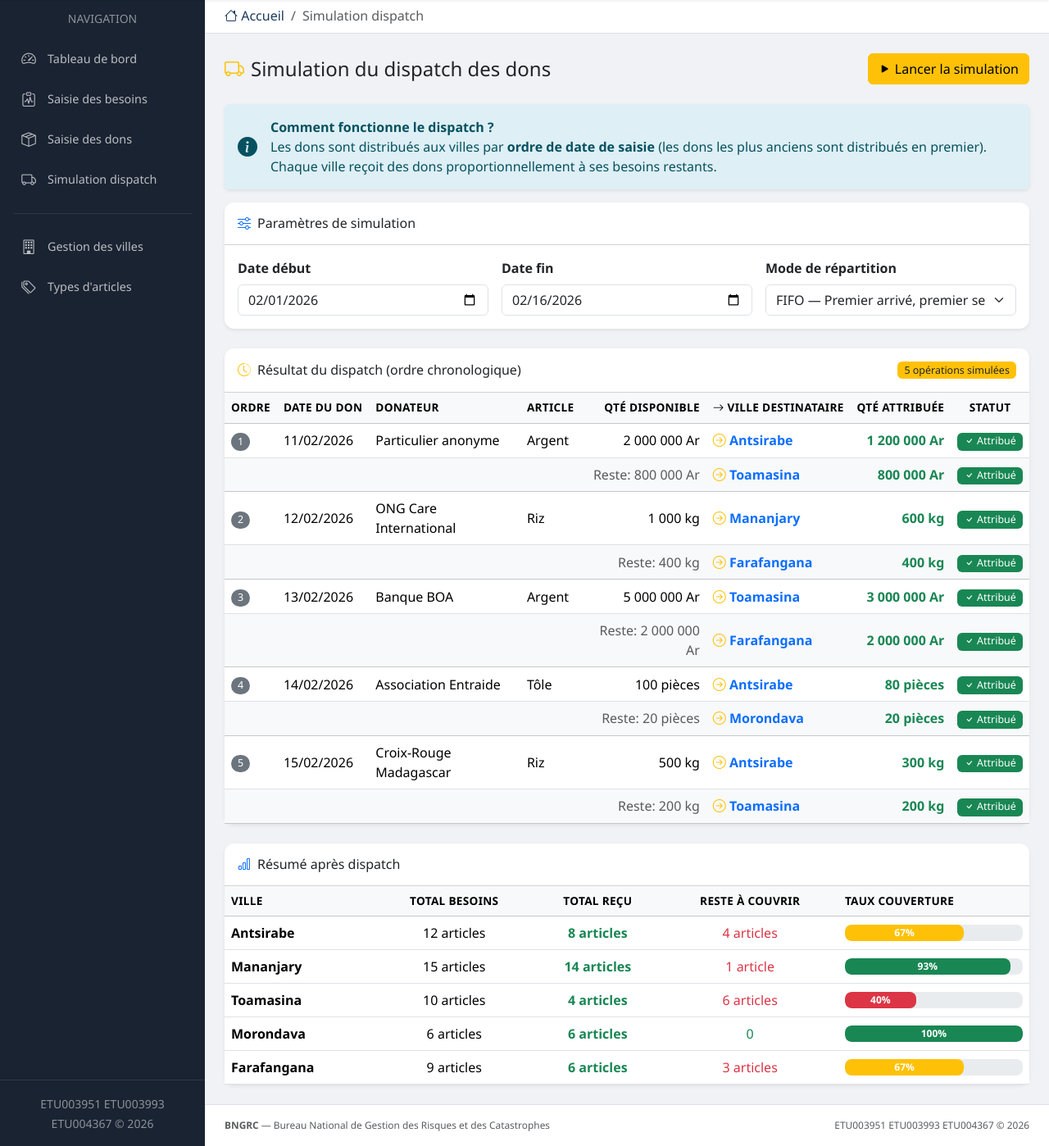
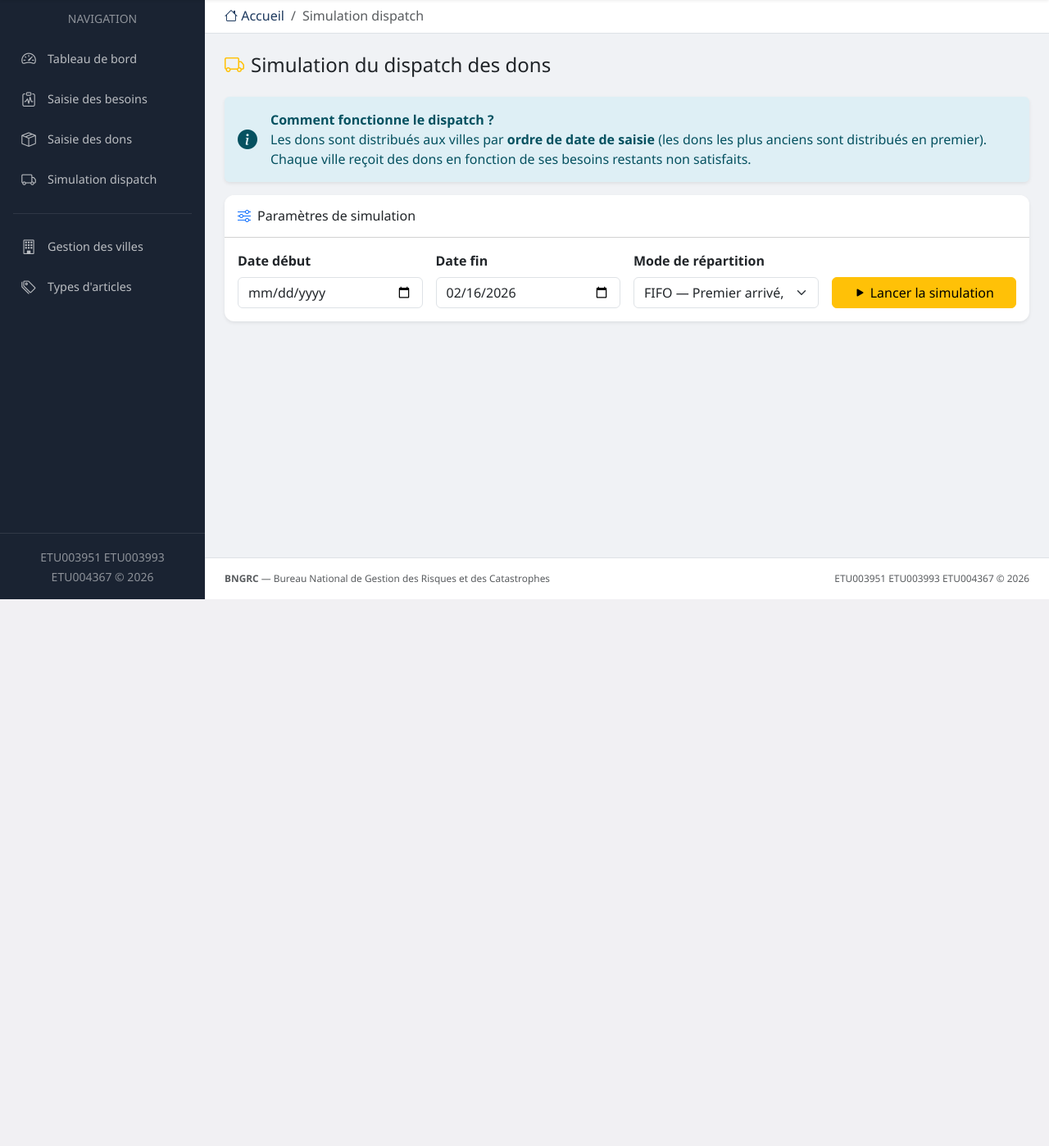
Before and after one commit to Conquerant2135/BNGRC, a PHP site: page /app/views/dispatch.php in a window 1280 px wide. Shown: the part 75-1473 px from the top of the page at 82% size. After the commit the page ends 806 px from the top, so only its background shows below. Run offline with PHP 8.4, Linux system fonts and the light colour scheme; some libraries are stand-ins or nearby versions.

Commit message:
dispatch

```diff
--- a/app/config.php
+++ b/app/config.php
@@ -5,7 +5,7 @@
 define('DB_HOST', '127.0.0.1');
 define('DB_NAME', 'bngrc');
 define('DB_USER', 'root');
-define('DB_PASS', ' ');
+define('DB_PASS', '');
 define('DB_CHARSET' , 'utf8mb4');
 
 $baseUrl = rtrim(str_replace('\\', '/', dirname(path: $_SERVER['SCRIPT_NAME'] ?? '/')), '/');
--- a/app/views/dispatch.php
+++ b/app/views/dispatch.php
@@ -1,16 +1,45 @@
 <?php
+// Helper d'échappement (défini ici car utilisé avant l'inclusion du layout)
+if (!function_exists('e')) {
+    function e($v) { return htmlspecialchars($v ?? '', ENT_QUOTES, 'UTF-8'); }
+}
+
 $pageTitle = 'Simulation du dispatch';
 $breadcrumb = ['Simulation dispatch' => null];
 $baseUrl = BASE_URL;
 
+// Variables passées par le contrôleur
+$resultats = $resultats ?? [];
+$resume    = $resume    ?? [];
+$dateDebut = $dateDebut ?? '';
+$dateFin   = $dateFin   ?? date('Y-m-d');
+$mode      = $mode      ?? 'fifo';
+$lancer    = $lancer    ?? false;
+$nbOps     = $nbOps     ?? 0;
+
+// Messages flash
+$success = $_GET['success'] ?? null;
+$error   = $_GET['error']   ?? null;
+
 ob_start();
 ?>
 
+<?php if ($success): ?>
+  <div class="alert alert-success alert-dismissible fade show" role="alert">
+    <i class="bi bi-check-circle-fill me-2"></i><strong>Dispatch validé avec succès !</strong> Les attributions ont été enregistrées en base de données.
+    <button type="button" class="btn-close" data-bs-dismiss="alert"></button>
+  </div>
+<?php endif; ?>
+
+<?php if ($error): ?>
+  <div class="alert alert-danger alert-dismissible fade show" role="alert">
+    <i class="bi bi-exclamation-triangle-fill me-2"></i><strong>Erreur :</strong> <?= e($error) ?>
+    <button type="button" class="btn-close" data-bs-dismiss="alert"></button>
+  </div>
+<?php endif; ?>
+
 <div class="d-flex justify-content-between align-items-center mb-4">
   <h4 class="mb-0"><i class="bi bi-truck me-2 text-warning"></i>Simulation du dispatch des dons</h4>
-  <button class="btn btn-warning" id="btnLancerDispatch">
-    <i class="bi bi-play-fill"></i> Lancer la simulation
-  </button>
 </div>
 
 <!-- ===== INFO ===== -->
@@ -20,7 +49,7 @@ ob_start();
     <div>
       <strong>Comment fonctionne le dispatch ?</strong><br>
       Les dons sont distribués aux villes par <strong>ordre de date de saisie</strong> (les dons les plus anciens sont distribués en premier).
-      Chaque ville reçoit des dons proportionnellement à ses besoins restants.
+      Chaque ville reçoit des dons en fonction de ses besoins restants non satisfaits.
     </div>
   </div>
 </div>
@@ -31,33 +60,48 @@ ob_start();
     <h6 class="mb-0"><i class="bi bi-sliders me-2 text-primary"></i>Paramètres de simulation</h6>
   </div>
   <div class="card-body">
-    <form class="row g-3 align-items-end">
-      <div class="col-md-4">
+    <form class="row g-3 align-items-end" method="get" action="<?= $baseUrl ?>/dispatch">
+      <div class="col-md-3">
         <label class="form-label fw-semibold">Date début</label>
-        <input type="date" class="form-control" name="date_debut" value="2026-02-01">
+        <input type="date" class="form-control" name="date_debut" value="<?= e($dateDebut) ?>">
       </div>
-      <div class="col-md-4">
+      <div class="col-md-3">
         <label class="form-label fw-semibold">Date fin</label>
-        <input type="date" class="form-control" name="date_fin" value="<?= date('Y-m-d') ?>">
+        <input type="date" class="form-control" name="date_fin" value="<?= e($dateFin) ?>">
       </div>
-      <div class="col-md-4">
+      <div class="col-md-3">
         <label class="form-label fw-semibold">Mode de répartition</label>
         <select class="form-select" name="mode">
-          <option value="fifo">FIFO — Premier arrivé, premier servi</option>
-          <option value="proportionnel">Proportionnel aux besoins</option>
+          <option value="fifo" <?= $mode === 'fifo' ? 'selected' : '' ?>>FIFO — Premier arrivé, premier servi</option>
+          <option value="proportionnel" <?= $mode === 'proportionnel' ? 'selected' : '' ?>>Proportionnel aux besoins</option>
         </select>
+      </div>
+      <div class="col-md-3">
+        <input type="hidden" name="lancer" value="1">
+        <button type="submit" class="btn btn-warning w-100">
+          <i class="bi bi-play-fill"></i> Lancer la simulation
+        </button>
       </div>
     </form>
   </div>
 </div>
 
+<?php if ($lancer): ?>
+
   <!-- ===== RÉSULTAT : Timeline ===== -->
   <div class="card border-0 shadow-sm mb-4">
     <div class="card-header bg-white py-3 d-flex justify-content-between align-items-center">
       <h6 class="mb-0"><i class="bi bi-clock-history me-2 text-warning"></i>Résultat du dispatch (ordre chronologique)</h6>
-    <span class="badge bg-warning text-dark">5 opérations simulées</span>
+      <span class="badge bg-warning text-dark"><?= $nbOps ?> attribution<?= $nbOps > 1 ? 's' : '' ?> simulée<?= $nbOps > 1 ? 's' : '' ?></span>
     </div>
     <div class="card-body p-0">
+      <?php if (empty($resultats)): ?>
+        <div class="text-center py-5 text-muted">
+          <i class="bi bi-inbox fs-1 d-block mb-2"></i>
+          <p class="mb-0">Aucune attribution possible.<br>
+          <small>Vérifiez qu'il existe des dons et des besoins non satisfaits pour les mêmes articles dans la période sélectionnée.</small></p>
+        </div>
+      <?php else: ?>
         <div class="table-responsive">
           <table class="table table-hover mb-0 align-middle">
             <thead class="table-light">
@@ -73,134 +117,61 @@ ob_start();
               </tr>
             </thead>
             <tbody>
+              <?php
+                $ordre       = 0;
+                $currentDon  = null;
+                $resteDon    = 0;
+              ?>
+              <?php foreach ($resultats as $r): ?>
+                <?php
+                  $isNewDon = ($r['id_don'] !== $currentDon);
+                  if ($isNewDon) {
+                      $ordre++;
+                      $currentDon = $r['id_don'];
+                      $resteDon   = $r['reste_don_avant'];
+                  }
+                  $qteAff   = number_format($r['quantite_attribuee'], ($r['quantite_attribuee'] == intval($r['quantite_attribuee'])) ? 0 : 2, ',', ' ');
+                  $unite     = e($r['unite']);
+                  $resteDon -= $r['quantite_attribuee'];
+                ?>
+                <?php if ($isNewDon): ?>
                   <tr>
-            <td><span class="badge bg-secondary rounded-pill">1</span></td>
-            <td>11/02/2026</td>
-            <td>Particulier anonyme</td>
-            <td>Argent</td>
-            <td class="text-end">2 000 000 Ar</td>
+                    <td><span class="badge bg-secondary rounded-pill"><?= $ordre ?></span></td>
+                    <td><?= date('d/m/Y', strtotime($r['date_don'])) ?></td>
+                    <td><?= e($r['donateur']) ?></td>
+                    <td><?= e($r['article_nom']) ?></td>
+                    <td class="text-end"><?= number_format($r['reste_don_avant'], ($r['reste_don_avant'] == intval($r['reste_don_avant'])) ? 0 : 2, ',', ' ') ?> <?= $unite ?></td>
                     <td class="fw-semibold text-primary">
-              <i class="bi bi-arrow-right-circle text-warning"></i> Antsirabe
+                      <i class="bi bi-arrow-right-circle text-warning"></i> <?= e($r['nom_ville']) ?>
                     </td>
-            <td class="text-end fw-semibold text-success">1 200 000 Ar</td>
+                    <td class="text-end fw-semibold text-success"><?= $qteAff ?> <?= $unite ?></td>
                     <td class="text-center"><span class="badge bg-success"><i class="bi bi-check"></i> Attribué</span></td>
                   </tr>
+                <?php else: ?>
                   <tr class="table-light">
                     <td></td>
                     <td></td>
                     <td></td>
                     <td></td>
-            <td class="text-end text-muted">Reste: 800 000 Ar</td>
+                    <td class="text-end text-muted">Reste: <?= number_format($resteDon + $r['quantite_attribuee'], ($resteDon + $r['quantite_attribuee'] == intval($resteDon + $r['quantite_attribuee'])) ? 0 : 2, ',', ' ') ?> <?= $unite ?></td>
                     <td class="fw-semibold text-primary">
-              <i class="bi bi-arrow-right-circle text-warning"></i> Toamasina
+                      <i class="bi bi-arrow-right-circle text-warning"></i> <?= e($r['nom_ville']) ?>
                     </td>
-            <td class="text-end fw-semibold text-success">800 000 Ar</td>
+                    <td class="text-end fw-semibold text-success"><?= $qteAff ?> <?= $unite ?></td>
                     <td class="text-center"><span class="badge bg-success"><i class="bi bi-check"></i> Attribué</span></td>
                   </tr>
-          <tr>
-            <td><span class="badge bg-secondary rounded-pill">2</span></td>
-            <td>12/02/2026</td>
-            <td>ONG Care International</td>
-            <td>Riz</td>
-            <td class="text-end">1 000 kg</td>
-            <td class="fw-semibold text-primary">
-              <i class="bi bi-arrow-right-circle text-warning"></i> Mananjary
-            </td>
-            <td class="text-end fw-semibold text-success">600 kg</td>
-            <td class="text-center"><span class="badge bg-success"><i class="bi bi-check"></i> Attribué</span></td>
-          </tr>
-          <tr class="table-light">
-            <td></td>
-            <td></td>
-            <td></td>
-            <td></td>
-            <td class="text-end text-muted">Reste: 400 kg</td>
-            <td class="fw-semibold text-primary">
-              <i class="bi bi-arrow-right-circle text-warning"></i> Farafangana
-            </td>
-            <td class="text-end fw-semibold text-success">400 kg</td>
-            <td class="text-center"><span class="badge bg-success"><i class="bi bi-check"></i> Attribué</span></td>
-          </tr>
-          <tr>
-            <td><span class="badge bg-secondary rounded-pill">3</span></td>
-            <td>13/02/2026</td>
-            <td>Banque BOA</td>
-            <td>Argent</td>
-            <td class="text-end">5 000 000 Ar</td>
-            <td class="fw-semibold text-primary">
-              <i class="bi bi-arrow-right-circle text-warning"></i> Toamasina
-            </td>
-            <td class="text-end fw-semibold text-success">3 000 000 Ar</td>
-            <td class="text-center"><span class="badge bg-success"><i class="bi bi-check"></i> Attribué</span></td>
-          </tr>
-          <tr class="table-light">
-            <td></td>
-            <td></td>
-            <td></td>
-            <td></td>
-            <td class="text-end text-muted">Reste: 2 000 000 Ar</td>
-            <td class="fw-semibold text-primary">
-              <i class="bi bi-arrow-right-circle text-warning"></i> Farafangana
-            </td>
-            <td class="text-end fw-semibold text-success">2 000 000 Ar</td>
-            <td class="text-center"><span class="badge bg-success"><i class="bi bi-check"></i> Attribué</span></td>
-          </tr>
-          <tr>
-            <td><span class="badge bg-secondary rounded-pill">4</span></td>
-            <td>14/02/2026</td>
-            <td>Association Entraide</td>
-            <td>Tôle</td>
-            <td class="text-end">100 pièces</td>
-            <td class="fw-semibold text-primary">
-              <i class="bi bi-arrow-right-circle text-warning"></i> Antsirabe
-            </td>
-            <td class="text-end fw-semibold text-success">80 pièces</td>
-            <td class="text-center"><span class="badge bg-success"><i class="bi bi-check"></i> Attribué</span></td>
-          </tr>
-          <tr class="table-light">
-            <td></td>
-            <td></td>
-            <td></td>
-            <td></td>
-            <td class="text-end text-muted">Reste: 20 pièces</td>
-            <td class="fw-semibold text-primary">
-              <i class="bi bi-arrow-right-circle text-warning"></i> Morondava
-            </td>
-            <td class="text-end fw-semibold text-success">20 pièces</td>
-            <td class="text-center"><span class="badge bg-success"><i class="bi bi-check"></i> Attribué</span></td>
-          </tr>
-          <tr>
-            <td><span class="badge bg-secondary rounded-pill">5</span></td>
-            <td>15/02/2026</td>
-            <td>Croix-Rouge Madagascar</td>
-            <td>Riz</td>
-            <td class="text-end">500 kg</td>
-            <td class="fw-semibold text-primary">
-              <i class="bi bi-arrow-right-circle text-warning"></i> Antsirabe
-            </td>
-            <td class="text-end fw-semibold text-success">300 kg</td>
-            <td class="text-center"><span class="badge bg-success"><i class="bi bi-check"></i> Attribué</span></td>
-          </tr>
-          <tr class="table-light">
-            <td></td>
-            <td></td>
-            <td></td>
-            <td></td>
-            <td class="text-end text-muted">Reste: 200 kg</td>
-            <td class="fw-semibold text-primary">
-              <i class="bi bi-arrow-right-circle text-warning"></i> Toamasina
-            </td>
-            <td class="text-end fw-semibold text-success">200 kg</td>
-            <td class="text-center"><span class="badge bg-success"><i class="bi bi-check"></i> Attribué</span></td>
-          </tr>
+                <?php endif; ?>
+              <?php endforeach; ?>
             </tbody>
           </table>
         </div>
+      <?php endif; ?>
     </div>
   </div>
 
   <!-- ===== RÉSUMÉ PAR VILLE après dispatch ===== -->
-<div class="card border-0 shadow-sm">
+  <?php if (!empty($resume)): ?>
+  <div class="card border-0 shadow-sm mb-4">
     <div class="card-header bg-white py-3">
       <h6 class="mb-0"><i class="bi bi-bar-chart me-2 text-primary"></i>Résumé après dispatch</h6>
     </div>
@@ -217,76 +188,54 @@ ob_start();
             </tr>
           </thead>
           <tbody>
+            <?php foreach ($resume as $r): ?>
+              <?php
+                $taux     = $r['taux'];
+                $bgClass  = $taux >= 90 ? 'bg-success' : ($taux >= 50 ? 'bg-warning' : 'bg-danger');
+                $txtClass = $r['reste'] > 0 ? 'text-danger' : 'text-success';
+              ?>
               <tr>
-            <td class="fw-semibold">Antsirabe</td>
-            <td class="text-center">12 articles</td>
-            <td class="text-center text-success fw-semibold">8 articles</td>
-            <td class="text-center text-danger">4 articles</td>
+                <td class="fw-semibold"><?= e($r['nom_ville']) ?></td>
+                <td class="text-center"><?= number_format($r['total_besoin'], ($r['total_besoin'] == intval($r['total_besoin'])) ? 0 : 2, ',', ' ') ?></td>
+                <td class="text-center text-success fw-semibold"><?= number_format($r['total_recu'], ($r['total_recu'] == intval($r['total_recu'])) ? 0 : 2, ',', ' ') ?></td>
+                <td class="text-center <?= $txtClass ?>"><?= number_format($r['reste'], ($r['reste'] == intval($r['reste'])) ? 0 : 2, ',', ' ') ?></td>
                 <td>
                   <div class="d-flex align-items-center gap-2">
                     <div class="progress flex-grow-1" style="height: 20px;">
-                  <div class="progress-bar bg-warning" style="width: 67%;">67%</div>
+                      <div class="progress-bar <?= $bgClass ?>" style="width: <?= min($taux, 100) ?>%;"><?= $taux ?>%</div>
                     </div>
                   </div>
                 </td>
               </tr>
-          <tr>
-            <td class="fw-semibold">Mananjary</td>
-            <td class="text-center">15 articles</td>
-            <td class="text-center text-success fw-semibold">14 articles</td>
-            <td class="text-center text-danger">1 article</td>
-            <td>
-              <div class="d-flex align-items-center gap-2">
-                <div class="progress flex-grow-1" style="height: 20px;">
-                  <div class="progress-bar bg-success" style="width: 93%;">93%</div>
-                </div>
-              </div>
-            </td>
-          </tr>
-          <tr>
-            <td class="fw-semibold">Toamasina</td>
-            <td class="text-center">10 articles</td>
-            <td class="text-center text-success fw-semibold">4 articles</td>
-            <td class="text-center text-danger">6 articles</td>
-            <td>
-              <div class="d-flex align-items-center gap-2">
-                <div class="progress flex-grow-1" style="height: 20px;">
-                  <div class="progress-bar bg-danger" style="width: 40%;">40%</div>
-                </div>
-              </div>
-            </td>
-          </tr>
-          <tr>
-            <td class="fw-semibold">Morondava</td>
-            <td class="text-center">6 articles</td>
-            <td class="text-center text-success fw-semibold">6 articles</td>
-            <td class="text-center text-success">0</td>
-            <td>
-              <div class="d-flex align-items-center gap-2">
-                <div class="progress flex-grow-1" style="height: 20px;">
-                  <div class="progress-bar bg-success" style="width: 100%;">100%</div>
-                </div>
-              </div>
-            </td>
-          </tr>
-          <tr>
-            <td class="fw-semibold">Farafangana</td>
-            <td class="text-center">9 articles</td>
-            <td class="text-center text-success fw-semibold">6 articles</td>
-            <td class="text-center text-danger">3 articles</td>
-            <td>
-              <div class="d-flex align-items-center gap-2">
-                <div class="progress flex-grow-1" style="height: 20px;">
-                  <div class="progress-bar bg-warning" style="width: 67%;">67%</div>
-                </div>
-              </div>
-            </td>
-          </tr>
+            <?php endforeach; ?>
           </tbody>
         </table>
       </div>
     </div>
   </div>
+  <?php endif; ?>
+
+  <!-- ===== BOUTON VALIDER ===== -->
+  <?php if (!empty($resultats)): ?>
+  <div class="card border-0 shadow-sm mb-4">
+    <div class="card-body text-center py-4">
+      <p class="text-muted mb-3">
+        <i class="bi bi-exclamation-circle me-1"></i>
+        Cette simulation n'a pas encore été enregistrée. Cliquez ci-dessous pour valider et sauvegarder les attributions en base de données.
+      </p>
+      <form method="post" action="<?= $baseUrl ?>/dispatch/valider" onsubmit="return confirm('Confirmer la validation du dispatch ? Cette action enregistrera toutes les attributions en base de données.');">
+        <input type="hidden" name="date_debut" value="<?= e($dateDebut) ?>">
+        <input type="hidden" name="date_fin" value="<?= e($dateFin) ?>">
+        <input type="hidden" name="mode" value="<?= e($mode) ?>">
+        <button type="submit" class="btn btn-success btn-lg">
+          <i class="bi bi-check2-all me-2"></i>Valider et enregistrer le dispatch
+        </button>
+      </form>
+    </div>
+  </div>
+  <?php endif; ?>
+
+<?php endif; ?>
 
 <?php
 $content = ob_get_clean();
--- a/app/views/layouts/base.php
+++ b/app/views/layouts/base.php
@@ -1,5 +1,7 @@
 <?php
-function e($v){ return htmlspecialchars($v ?? '', ENT_QUOTES, 'UTF-8'); }
+if (!function_exists('e')) {
+    function e($v){ return htmlspecialchars($v ?? '', ENT_QUOTES, 'UTF-8'); }
+}
 $baseUrl = BASE_URL;
 $currentUri = parse_url($_SERVER['REQUEST_URI'] ?? '/', PHP_URL_PATH);
 function isActive($path) {
```
Also changed, not shown: app/controllers/DispatchController.php (+4 -6 lines), database/data_test_dispatch.sql (added, +81 -0 lines). Lines whose indentation alone changed are shown as unchanged.
